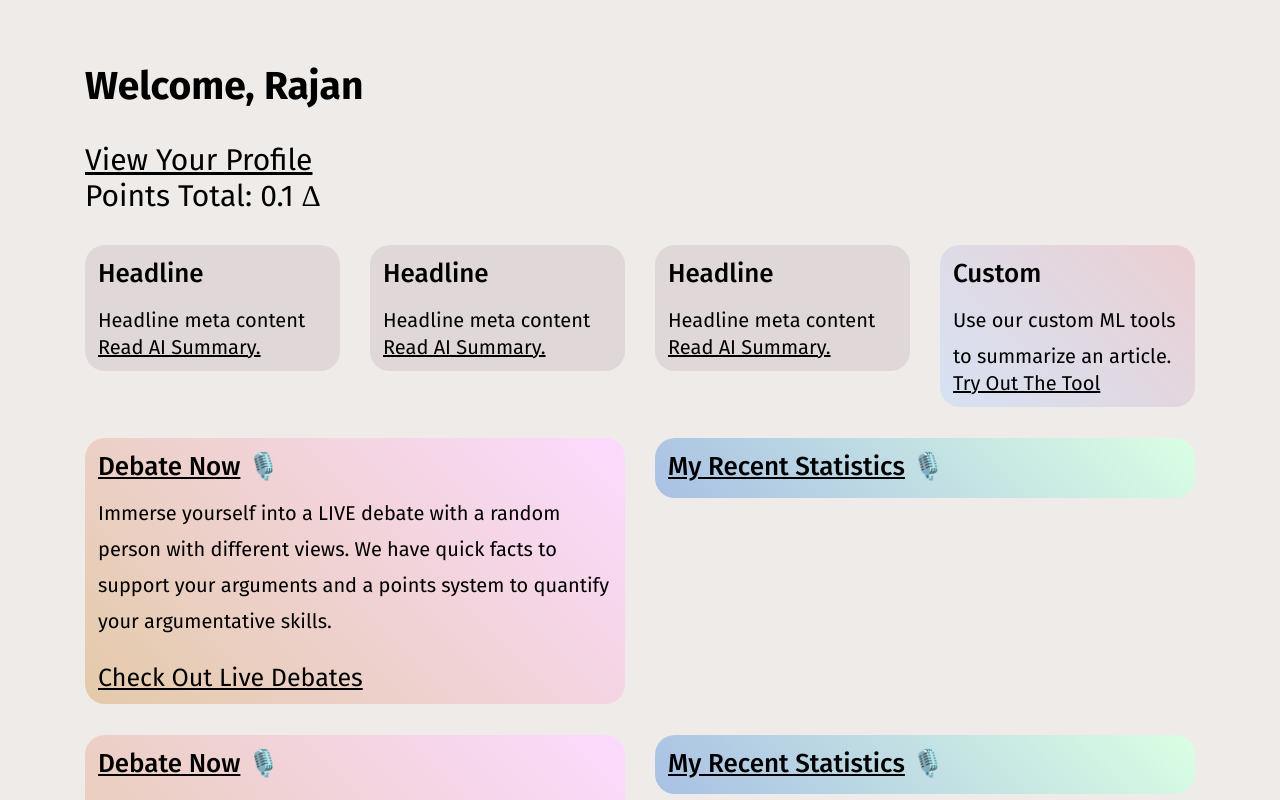
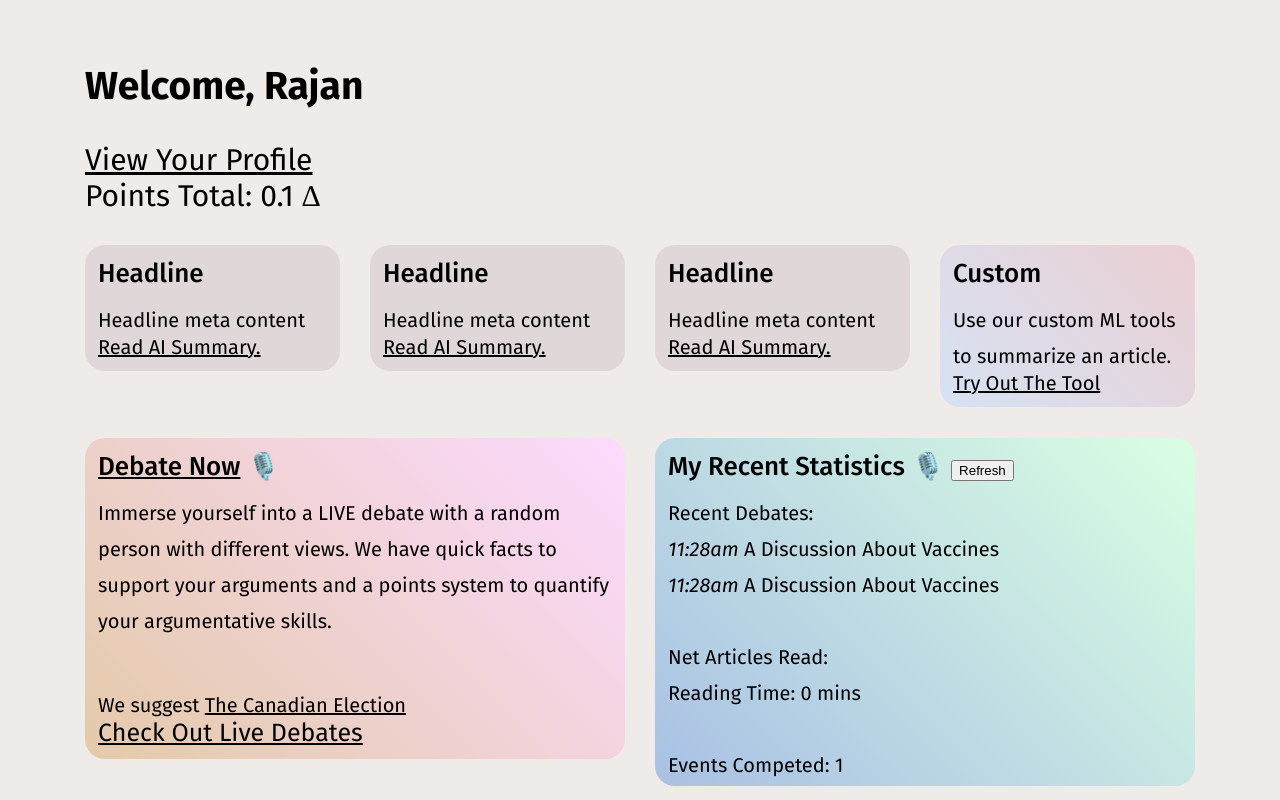
Before and after one commit to rajansagarwal/tfssdebate, a React (Create React App) app: page /dashboard in a window 1280 px wide. Shown: the top 800 px of the page. Built offline with nearby package versions, Linux system fonts and the light colour scheme.

Commit message:
fix meta

```diff
--- a/src/components/Debatepath.js
+++ b/src/components/Debatepath.js
@@ -10,6 +10,7 @@ class Debatepath extends Component {
         <div className="debatepath">
         <b className="debatenowhead"><Link to='/'>Debate Now</Link></b><span role="img" aria-label="emoji"> 🎙️</span>
         <p className='yomama'><span className="headlinemeta">Immerse yourself into a LIVE debate with a random person with different views. We have quick facts to support your arguments and a points system to quantify your argumentative skills. </span></p><br/>
+        <br/><div className="headlinemeta">We suggest <Link to="/waitingroom">The Canadian Election</Link></div>
         <Link to="/waitingroom" className="waitingroom">Check Out Live Debates</Link>
     </div>
     );
--- a/src/components/Points.js
+++ b/src/components/Points.js
@@ -14,7 +14,7 @@ class Points extends Component {
             <CountUp
   start={0}
   end={100000}
-  duration={4000000}
+  duration={3500000}
   separator=" "
   decimals={1}
   decimal="."
--- a/src/components/Stats.js
+++ b/src/components/Stats.js
@@ -1,15 +1,36 @@
 import React, { Component } from "react";
 import "./Component.css";
-import {
-  Link
-} from "react-router-dom";
 
 class Stats extends Component {
+
+    constructor(props) {
+        super(props);
+        this.state = {
+          random: null,
+        }
+      }
+
+      min = 1;
+      max = 15;
+
+      handleClick = () => {
+        this.setState({random: this.min + (Math.floor(Math.random() * (this.max - this.min)))});
+      };
+
   render() {
     return (
         <div className="stats">
-        <b className="debatenowhead"><Link to='/'>My Recent Statistics</Link></b><span role="img" aria-label="emoji"> 🎙️</span>
-        <p className='yomama'><span className="headlinemeta"></span></p>
+        <b className="debatenowhead">My Recent Statistics</b><span role="img" aria-label="emoji"> 🎙️</span>        <button onClick={this.handleClick}>Refresh</button>
+        <p className='yomama'><span className="headlinemeta">
+
+            Recent Debates:<br/>
+            <i>11:28am</i> A Discussion About Vaccines<br/>
+            <i>11:28am</i> A Discussion About Vaccines<br/><br/>
+            Net Articles Read: {this.state.random}<br/>
+            Reading Time: {2 * this.state.random} mins<br/><br/>
+
+            Events Competed: 1
+            </span></p>
     </div>
     );
   }
```
